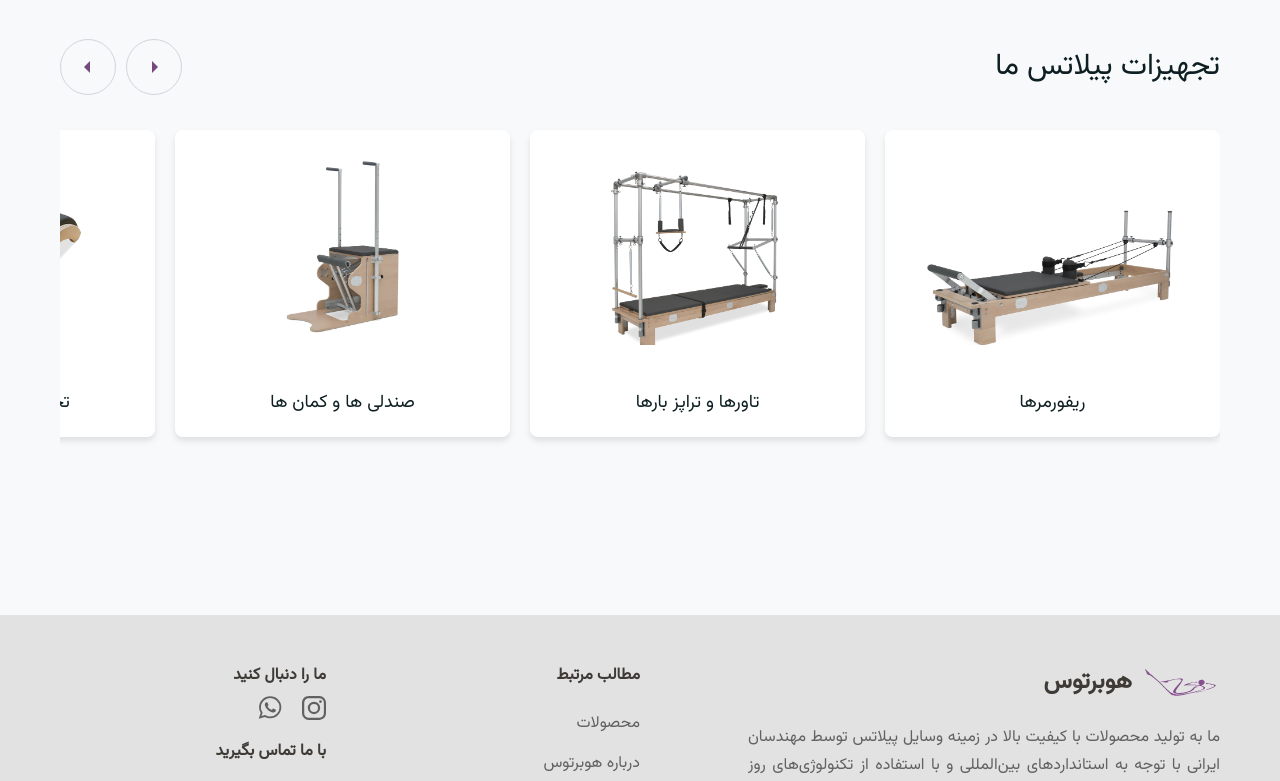
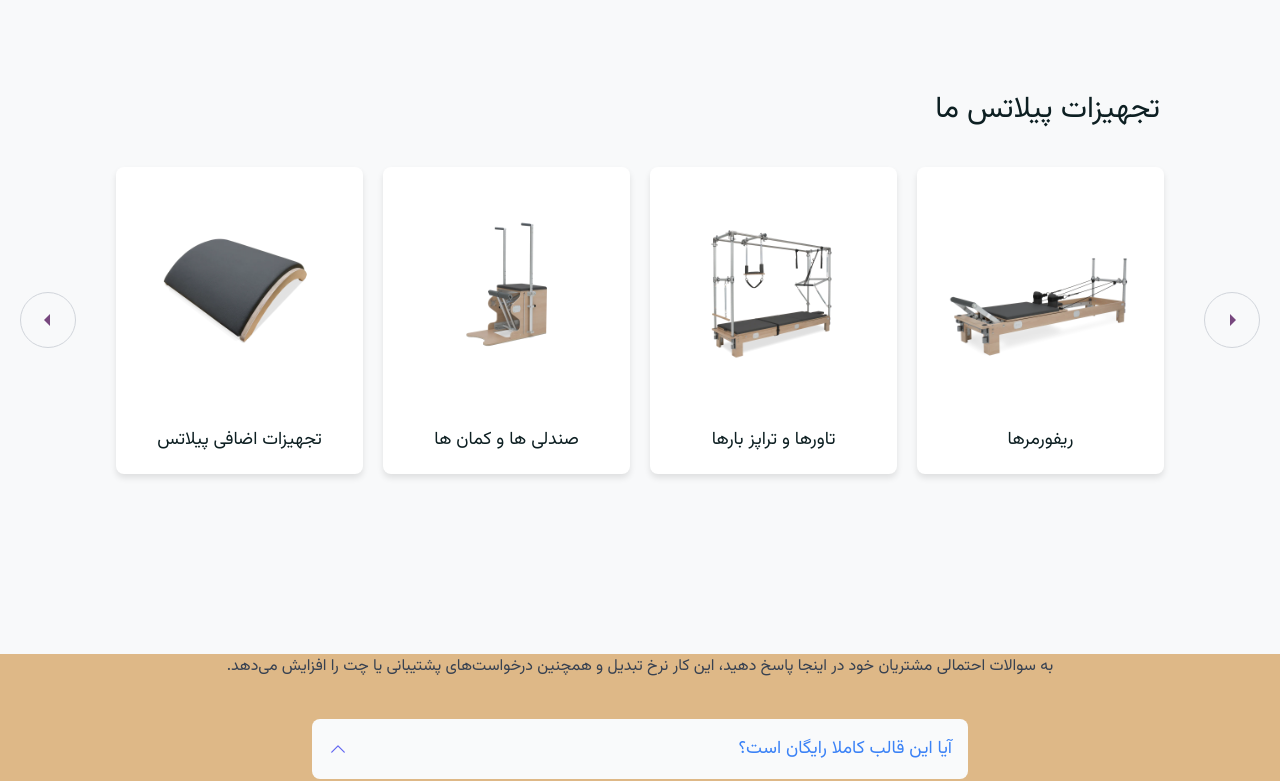
Before and after one commit to elhamest/hubertus-pilates-client, a Next.js app: page / in a window 1280 px wide. Shown: the part 1380-2161 px from the top of the page. Built offline with nearby package versions, Linux system fonts and the light colour scheme.

Commit message:
Fixed gallery slider in home page

```diff
--- a/src/app/page.js
+++ b/src/app/page.js
@@ -38,6 +38,8 @@ export default function Home({ locale = "fa" }) {
 
       <Container>
         <Benefits />
+      </Container>
+
       <Gallery
         title={faConstants.collectionGalleryTitle}
         items={faProductCollections}
@@ -78,22 +80,9 @@ export default function Home({ locale = "fa" }) {
           <Testimonials /> */}
       {/* ------------------------------------ */}
 
-        {/* <SectionTitle
-            preTitle="FAQ"
-            title={
-              locale === "fa" ? "سوالات متداول" : "Frequently Asked Questions"
-            }
-          >
-            {locale === "fa"
-              ? "به سوالات احتمالی مشتریان خود در اینجا پاسخ دهید، این کار نرخ تبدیل و همچنین درخواست‌های پشتیبانی یا چت را افزایش می‌دهد."
-              : `Answer your customers possible questions here, it will increase the
-            conversion rate as well as support or chat requests.`}
-          </SectionTitle>
-          <Faq /> */}
-        {/* ------------------------------------ */}
+      <Faq locale={locale} />
 
       {/* <Cta /> */}
-      </Container>
       {/* <HomeSlider imagePaths={imagePaths} /> */}
     </div>
   );
--- a/src/components/UI/gallery/Gallery.module.css
+++ b/src/components/UI/gallery/Gallery.module.css
@@ -1,28 +1,45 @@
 .galleryWrapper {
   text-align: center;
-  margin-top: 170px;
+  display: flex;
+  flex-direction: column;
+  align-items: flex-start;
+  justify-content: center;
+  margin: 170px auto 0;
+  width: 100%;
+  max-width: 1400px;
+  padding: 0 20px;
+  overflow: hidden;
 }
 
 .header {
   display: flex;
-  justify-content: space-between;
+  justify-content: flex-start;
   align-items: center;
   margin-bottom: 25px;
+  width: 100%;
+  margin-right: 100px;
 }
 
 .headerTitle {
   font-size: 30px;
   font-weight: 500;
+  margin: 0;
+  text-align: right;
+}
+
+/* Gallery Container with Navigation Buttons */
+.galleryContainer {
+  display: flex;
+  align-items: center;
+  justify-content: space-between;
+  width: 100%;
+  position: relative;
+  gap: 20px;
 }
 
 /* Navigation Buttons */
-.headerIndicators {
-  display: flex;
-  gap: 10px;
-  direction: ltr;
-}
-
-.circleButton {
+.leftButton,
+.rightButton {
   width: 56px;
   height: 56px;
   border-radius: 50%;
@@ -31,32 +48,38 @@
   justify-content: center;
   background: transparent;
   border: 1px solid #d1d5db;
-  transition: background-color 0.3s ease;
+  transition: all 0.3s ease;
   cursor: pointer;
+  flex-shrink: 0;
+  z-index: 2;
 }
-.circleButton .navigatorSvg {
+
+.leftButton:hover,
+.rightButton:hover {
+  background-color: var(--primary-color-light);
+  border-color: var(--primary-color-light);
+}
+
+.navigatorSvg {
   width: 24px;
   height: 24px;
 }
-.circleButton .navigatorSvg path {
+
+.navigatorSvg path {
   fill: var(--primary-color-dark);
+  transition: fill 0.3s ease;
 }
 
-.circleButton:hover {
-  background-color: var(--primary-color-light);
-}
-
-.circleButton:hover .navigatorSvg path {
+.leftButton:hover .navigatorSvg path,
+.rightButton:hover .navigatorSvg path {
   fill: var(--pure-white);
 }
 
-@media (prefers-color-scheme: dark) {
-  .circleButton .navigatorSvg path {
-    fill: var(--pure-white);
-  }
-  .circleButton {
-    border-color: #4b5563;
-  }
+/* Gallery Slider Wrapper - Contains the scroll */
+.gallerySliderWrapper {
+  flex: 1;
+  overflow: hidden;
+  position: relative;
 }
 
 .gallerySlider {
@@ -65,49 +88,150 @@
   overflow-x: auto;
   scroll-behavior: smooth;
   gap: 20px;
-  padding: 10px 0;
+  padding: 10px 20px;
+  width: 100%;
+  height: 100%;
 }
 
 .gallerySlider::-webkit-scrollbar {
-  display: none; /* Hide scrollbar for Chrome/Safari */
+  display: none;
+}
+
+/* Hide scrollbar for Firefox */
+.gallerySlider {
+  scrollbar-width: none;
+}
+
+/* Card Slider styles for GalleryItems */
+.cardSlider {
+  flex-shrink: 0;
+}
+
+/* Dark mode styles */
+@media (prefers-color-scheme: dark) {
+  .navigatorSvg path {
+    fill: var(--pure-white);
+  }
+
+  .leftButton,
+  .rightButton {
+    border-color: #4b5563;
+  }
+
+  .leftButton:hover,
+  .rightButton:hover {
+    background-color: var(--primary-color-dark);
+    border-color: var(--primary-color-dark);
+  }
+}
+
+/* Desktop and Tablet with scroll (from 768px and above) */
+@media (min-width: 768px) {
+  .gallerySlider {
+    overflow-x: auto;
+  }
 }
 
 /* Tablet Styles (768px to 899px) */
-@media (max-width: 899px) {
+@media (max-width: 899px) and (min-width: 768px) {
   .header {
     justify-content: center;
+    margin-right: 0;
   }
 
   .headerTitle {
     font-size: 1.5rem;
   }
 
-  .headerIndicators {
+  .galleryContainer {
+    gap: 10px;
+  }
+
+  .leftButton,
+  .rightButton {
+    width: 48px;
+    height: 48px;
+  }
+
+  .gallerySlider {
+    padding: 10px 15px;
+  }
+
+  .cardSlider {
+    flex: 0 0 220px;
+  }
+}
+
+/* Mobile Styles (480px to 767px) - Hide buttons and use grid */
+@media (max-width: 767px) and (min-width: 481px) {
+  .galleryWrapper {
+    margin-top: 80px;
+    padding: 0 15px;
+  }
+  .header {
+    margin-right: 0;
+  }
+  .galleryContainer {
+    flex-direction: column;
+    gap: 15px;
+  }
+
+  .leftButton,
+  .rightButton {
     display: none;
+  }
+
+  .gallerySliderWrapper {
+    width: 100%;
   }
 
   .gallerySlider {
     display: grid;
-    grid-template-columns: repeat(auto-fill, minmax(140px, 1fr));
+    grid-template-columns: repeat(2, 1fr);
     gap: 16px;
+    overflow-x: visible;
+    padding: 0;
+  }
+
+  .cardSlider {
+    flex: none;
+    width: 100%;
   }
 }
 
-/* Mobile Styles (480px to 767px) */
-@media (max-width: 767px) {
+/* Small Mobile Styles (max-width: 480px) */
+@media (max-width: 480px) {
   .galleryWrapper {
     margin-top: 80px;
+    padding: 0 15px;
+  }
+  .header {
+    margin-right: 0;
+  }
+  .galleryContainer {
+    flex-direction: column;
+    gap: 15px;
+  }
+
+  .leftButton,
+  .rightButton {
+    display: none;
+  }
+
+  .gallerySliderWrapper {
+    width: 100%;
   }
 
   .gallerySlider {
-    grid-template-columns: repeat(2, minmax(130px, 1fr));
-    gap: 16px;
+    display: grid;
+    grid-template-columns: 1fr;
+    gap: 12px;
+    overflow-x: visible;
+    padding: 0;
+  }
+
+  .cardSlider {
+    flex: none;
+    width: 100%;
   }
 }
-
-@media (max-width: 380px) {
-  .gallerySlider {
-    grid-template-columns: repeat(1, minmax(100px, 1fr));
-    gap: 12px;
-  }
-}
--- a/src/components/UI/gallery/galleryItems/GalleryItems.module.css
+++ b/src/components/UI/gallery/galleryItems/GalleryItems.module.css
@@ -4,12 +4,12 @@
   overflow: hidden;
   box-shadow: 0 4px 6px rgba(0, 0, 0, 0.1);
   transition: all 0.3s ease;
-  min-width: 200px;
 }
 
 .cardSlider {
   flex: 0 0 335px;
 }
+
 .cardProduct {
   flex: 0 0 335px;
 }
@@ -37,7 +37,7 @@
   height: 100%;
   padding: 10px 0 15px;
   transition: transform 0.3s ease-in-out;
-  object-fit: cover;
+  object-fit: contain;
 }
 
 .imageContainer:hover .image {
@@ -64,26 +64,33 @@
   }
 }
 
-@media (max-width: 899px) {
+/* Tablet Styles (768px to 899px) */
+@media (max-width: 899px) and (min-width: 768px) {
+  .cardSlider,
+  .cardProduct {
+    flex: 0 0 220px;
+  }
+
+  .imageContainer {
+    height: 180px;
+  }
+
+  .cardTitle {
+    font-size: 14px;
+    padding: 15px 10px;
+  }
+}
+
+/* Mobile Styles (767px and below) */
+@media (max-width: 767px) {
   .cardSlider,
   .cardProduct {
     flex: none;
+    width: 100%;
   }
 
   .imageContainer {
-    height: 120px;
-  }
-
-  .image {
-    object-fit: scale-down;
-  }
-
-  .cardSlider .imageContainer {
-    height: 160px;
-  }
-
-  .cardProduct .imageContainer {
-    height: 160px;
+    height: 140px;
   }
 
   .cardTitle {
--- a/src/components/UI/gallery/index.jsx
+++ b/src/components/UI/gallery/index.jsx
@@ -1,7 +1,5 @@
 import { useRef } from "react";
-
 import GalleryItems from "./galleryItems";
-
 import styles from "./Gallery.module.css";
 
 const Gallery = ({ title, items }) => {
@@ -18,37 +16,35 @@ const Gallery = ({ title, items }) => {
   return (
     <div className={styles.galleryWrapper}>
       <div className={styles.header}>
-        <h2 className={`${styles.headerTitle} animateFadeInUp`}>{title}</h2>
-        <div className={`flex gap-4 ltr ${styles.headerIndicators}`}>
-          <button
-            className={styles.circleButton}
-            onClick={moveLeft}
-            aria-label="Previous"
-          >
-            <svg
-              className={`icon icon-chevron-left ${styles.navigatorSvg}`}
-              viewBox="0 0 24 24"
-            >
-              <path d="M14 6L8 12L14 18" fill="#905a98"></path>
-            </svg>
-          </button>
-          <button
-            className={styles.circleButton}
-            onClick={moveRight}
-            aria-label="Next"
-          >
-            <svg
-              className={`icon icon-chevron-rigth ${styles.navigatorSvg}`}
-              viewBox="0 0 24 24"
-            >
-              <path d="M10 6L16 12L10 18" fill="#905a98"></path>
-            </svg>
-          </button>
-        </div>
+        <h2 className={styles.headerTitle}>{title}</h2>
       </div>
 
-      <div className={styles.gallerySlider} ref={sliderRef}>
-        <GalleryItems items={items} customClass="cardSlider" />
+      <div className={styles.galleryContainer}>
+        <button
+          className={styles.rightButton}
+          onClick={moveRight}
+          aria-label="Next"
+        >
+          <svg className={styles.navigatorSvg} viewBox="0 0 24 24">
+            <path d="M10 6L16 12L10 18" />
+          </svg>
+        </button>
+
+        <div className={styles.gallerySliderWrapper}>
+          <div className={styles.gallerySlider} ref={sliderRef}>
+            <GalleryItems items={items} customClass={styles.cardSlider} />
+          </div>
+        </div>
+
+        <button
+          className={styles.leftButton}
+          onClick={moveLeft}
+          aria-label="Previous"
+        >
+          <svg className={styles.navigatorSvg} viewBox="0 0 24 24">
+            <path d="M14 6L8 12L14 18" />
+          </svg>
+        </button>
       </div>
     </div>
   );
--- /dev/null
+++ b/src/components/home/faq/Faq.module.css
@@ -0,0 +1,79 @@
+.faqWrapper {
+  background-color: burlywood;
+  margin-top: 170px;
+}
+
+.description {
+  margin-bottom: 2rem;
+  text-align: center;
+  color: #374151;
+  line-height: 1.6;
+}
+
+.container {
+  padding: 0 !important;
+}
+
+.wrapper {
+  width: 100%;
+  max-width: 42rem;
+  padding: 0.5rem;
+  margin-left: auto;
+  margin-right: auto;
+  border-radius: 1rem;
+}
+
+.faqItem {
+  margin-bottom: 1.25rem;
+}
+
+.faqButton {
+  display: flex;
+  align-items: center;
+  justify-content: space-between;
+  width: 100%;
+  padding: 1rem;
+  text-align: right;
+  font-size: 1.125rem;
+  line-height: 1.75rem;
+  color: #3b82f6;
+  background-color: #f9fafb;
+  border-radius: 0.5rem;
+  border: none;
+  cursor: pointer;
+  transition: background-color 0.2s ease;
+}
+
+.faqButton:hover {
+  background-color: #f3f4f6;
+}
+
+.faqButton:focus {
+  outline: none;
+  box-shadow: 0 0 0 2px rgba(99, 102, 241, 0.1);
+}
+
+.faqButtonActive {
+  background-color: #f3f4f6;
+}
+
+.question {
+  flex: 1;
+}
+
+.chevron {
+  width: 1.25rem;
+  height: 1.25rem;
+  color: #6366f1;
+  transition: transform 0.2s ease;
+}
+
+.chevronRotated {
+  transform: rotate(180deg);
+}
+
+.answer {
+  padding: 1rem 1rem 0.5rem 1rem;
+  color: #3b82f6;
+  line-height: 1.6;
+}
--- a/src/components/home/faq/index.jsx
+++ b/src/components/home/faq/index.jsx
@@ -4,6 +4,8 @@ import { Container } from "@/components/UI/container";
 // import { ChevronUpIcon } from "@heroicons/react/24/solid";
 import { enFaq } from "../../../data/en";
 import { faFaq } from "../../../data/fa";
+
+import styles from "./Faq.module.css";
 
 export const Faq = ({ locale = "fa" }) => {
   const faqData = locale === "fa" ? faFaq : enFaq;
@@ -19,20 +21,30 @@ export const Faq = ({ locale = "fa" }) => {
   };
 
   return (
-    <Container className="!p-0">
-      <div className="w-full max-w-2xl p-2 mx-auto rounded-2xl">
+    <div className={styles.faqWrapper}>
+      <div className={styles.description}>
+        {locale === "fa"
+          ? "به سوالات احتمالی مشتریان خود در اینجا پاسخ دهید، این کار نرخ تبدیل و همچنین درخواست‌های پشتیبانی یا چت را افزایش می‌دهد."
+          : `Answer your customers possible questions here, it will increase the
+            conversion rate as well as support or chat requests.`}
+      </div>
+
+      <Container className={styles.container}>
+        <div className={styles.wrapper}>
           {faqData?.map((item, index) => (
-          <div key={item.question} className="mb-5">
+            <div key={item.question} className={styles.faqItem}>
               <button
                 onClick={() => toggleAccordion(index)}
-              className="flex items-center justify-between w-full px-4 py-4 text-lg text-left text-accentColorBlue rounded-lg bg-gray-50 hover:bg-gray-100 focus:outline-none focus-visible:ring focus-visible:ring-indigo-100 focus-visible:ring-opacity-75"
+                className={`${styles.faqButton} ${
+                  openIndex === index ? styles.faqButtonActive : ""
+                }`}
               >
-              <span>{item.question}</span>
+                <span className={styles.question}>{item.question}</span>
 
                 {/* <ChevronUpIcon
                 className={`${
-                  openIndex === index ? "transform rotate-180" : ""
-                } w-5 h-5 text-indigo-500`}
+                  openIndex === index ? styles.chevronRotated : ""
+                } ${styles.chevron}`}
               /> */}
                 <svg
                   xmlns="http://www.w3.org/2000/svg"
@@ -41,8 +53,8 @@ export const Faq = ({ locale = "fa" }) => {
                   strokeWidth={1.5}
                   stroke="currentColor"
                   className={`fa-solid fa-chevron-up ${
-                  openIndex === index ? "transform rotate-180" : ""
-                } w-5 h-5 text-indigo-500`}
+                    openIndex === index ? styles.chevronRotated : ""
+                  } ${styles.chevron}`}
                 >
                   <path
                     strokeLinecap="round"
@@ -52,13 +64,12 @@ export const Faq = ({ locale = "fa" }) => {
                 </svg>
               </button>
               {openIndex === index && (
-              <div className="px-4 pt-4 pb-2 text-accentColorBlue">
-                {item.answer}
-              </div>
+                <div className={styles.answer}>{item.answer}</div>
               )}
             </div>
           ))}
         </div>
       </Container>
+    </div>
   );
 };
--- a/src/data/en/index.js
+++ b/src/data/en/index.js
@@ -18,8 +18,8 @@ import reformerWithTowerImg2 from "../../../public/img/collections/reformers/ref
 import reformerWithTowerImg3 from "../../../public/img/collections/reformers/reformer-with-tower/31-reformer-with-tower-2.png";
 // reformer-combo
 import reformerComboImg1 from "../../../public/img/collections/reformers/reformer-combo/01-reformer-combo.webp";
-import reformerComboImg2 from "../../../public/img/collections/reformers/reformer-combo/13-reformer-combo-cadillac-1.png";
-import reformerComboImg3 from "../../../public/img/collections/reformers/reformer-combo/14-reformer-combo-cadillac-2.png";
+// import reformerComboImg2 from "../../../public/img/collections/reformers/reformer-combo/13-reformer-combo-cadillac-1.png";
+// import reformerComboImg3 from "../../../public/img/collections/reformers/reformer-combo/14-reformer-combo-cadillac-2.png";
 import reformerComboImg4 from "../../../public/img/collections/reformers/reformer-combo/15-reformer-combo-cadillac-3.png";
 import reformerComboImg5 from "../../../public/img/collections/reformers/reformer-combo/16-reformer-combo-cadillac-4.png";
 import reformerComboImg6 from "../../../public/img/collections/reformers/reformer-combo/27-reformer-combo-cadillac-5.png";
@@ -31,6 +31,8 @@ import reformerComboImg9 from "../../../public/img/collections/reformers/reforme
 import cTowersTrapezeSystemsImg from "../../../public/img/collections/towers-and-trapeze-systems/c-towers-trapeze-systems.webp";
 // cadillac
 import cadillacTrapezeTableImg1 from "../../../public/img/collections/towers-and-trapeze-systems/cadillac/01-cadillac-(trapeze-table).webp";
+import cadillacTrapezeTableImg2 from "../../../public/img/collections/towers-and-trapeze-systems/cadillac/13-cadillac-1.png";
+import cadillacTrapezeTableImg3 from "../../../public/img/collections/towers-and-trapeze-systems/cadillac/14-cadillac-2.png";
 // wall-tower-unit
 import wallTowerUnitImg1 from "../../../public/img/collections/towers-and-trapeze-systems/wall-tower-unit/01-wall-tower-unit.webp";
 // wall-unit
@@ -289,8 +291,8 @@ export const enProductCollections = [
         id: 3,
         images: [
           reformerComboImg1,
-          reformerComboImg2,
-          reformerComboImg3,
+          // reformerComboImg2,
+          // reformerComboImg3,
           reformerComboImg4,
           reformerComboImg5,
           reformerComboImg6,
@@ -315,7 +317,11 @@ export const enProductCollections = [
         desc: "کادیلاک، یکی از برجسته‌ترین دستگاه‌های پیلاتس، تمرینی کامل برای تقویت عضلات مرکزی، انعطاف‌پذیری، قدرت و تعادل ارائه می‌دهد. با قابلیت تنظیم مقاومت و شدت، برای افراد مبتدی و پیشرفته مناسب است.",
         detail: pCadilac,
         id: 4,
-        images: [cadillacTrapezeTableImg1],
+        images: [
+          { img: cadillacTrapezeTableImg1, isHorizontal: true },
+          { img: cadillacTrapezeTableImg2, isHorizontal: true },
+          { img: cadillacTrapezeTableImg3, isHorizontal: false },
+        ],
       },
       {
         title: "وال یونیت",
--- a/src/data/fa/index.js
+++ b/src/data/fa/index.js
@@ -18,8 +18,8 @@ import reformerWithTowerImg2 from "../../../public/img/collections/reformers/ref
 import reformerWithTowerImg3 from "../../../public/img/collections/reformers/reformer-with-tower/31-reformer-with-tower-2.png";
 // reformer-combo
 import reformerComboImg1 from "../../../public/img/collections/reformers/reformer-combo/01-reformer-combo.webp";
-import reformerComboImg2 from "../../../public/img/collections/reformers/reformer-combo/13-reformer-combo-cadillac-1.png";
-import reformerComboImg3 from "../../../public/img/collections/reformers/reformer-combo/14-reformer-combo-cadillac-2.png";
+// import reformerComboImg2 from "../../../public/img/collections/reformers/reformer-combo/13-reformer-combo-cadillac-1.png";
+// import reformerComboImg3 from "../../../public/img/collections/reformers/reformer-combo/14-reformer-combo-cadillac-2.png";
 import reformerComboImg4 from "../../../public/img/collections/reformers/reformer-combo/15-reformer-combo-cadillac-3.png";
 import reformerComboImg5 from "../../../public/img/collections/reformers/reformer-combo/16-reformer-combo-cadillac-4.png";
 import reformerComboImg6 from "../../../public/img/collections/reformers/reformer-combo/27-reformer-combo-cadillac-5.png";
@@ -31,6 +31,8 @@ import reformerComboImg9 from "../../../public/img/collections/reformers/reforme
 import cTowersTrapezeSystemsImg from "../../../public/img/collections/towers-and-trapeze-systems/c-towers-trapeze-systems.webp";
 // cadillac
 import cadillacTrapezeTableImg1 from "../../../public/img/collections/towers-and-trapeze-systems/cadillac/01-cadillac-(trapeze-table).webp";
+import cadillacTrapezeTableImg2 from "../../../public/img/collections/towers-and-trapeze-systems/cadillac/13-cadillac-1.png";
+import cadillacTrapezeTableImg3 from "../../../public/img/collections/towers-and-trapeze-systems/cadillac/14-cadillac-2.png";
 // wall-tower-unit
 import wallTowerUnitImg1 from "../../../public/img/collections/towers-and-trapeze-systems/wall-tower-unit/01-wall-tower-unit.webp";
 // wall-unit
@@ -286,8 +288,8 @@ export const faProductCollections = [
         id: 3,
         images: [
           { img: reformerComboImg1, isHorizontal: true },
-          { img: reformerComboImg2, isHorizontal: true },
-          { img: reformerComboImg3, isHorizontal: false },
+          // { img: reformerComboImg2, isHorizontal: true },
+          // { img: reformerComboImg3, isHorizontal: false },
           { img: reformerComboImg4, isHorizontal: false },
           { img: reformerComboImg5, isHorizontal: false },
           { img: reformerComboImg6, isHorizontal: true },
@@ -311,7 +313,11 @@ export const faProductCollections = [
         desc: "کادیلاک، یکی از برجسته‌ترین دستگاه‌های پیلاتس، تمرینی کامل برای تقویت عضلات مرکزی، انعطاف‌پذیری، قدرت و تعادل ارائه می‌دهد. با قابلیت تنظیم مقاومت و شدت، برای افراد مبتدی و پیشرفته مناسب است.",
         detail: pCadilac,
         id: 4,
-        images: [{ img: cadillacTrapezeTableImg1, isHorizontal: true }],
+        images: [
+          { img: cadillacTrapezeTableImg1, isHorizontal: true },
+          { img: cadillacTrapezeTableImg2, isHorizontal: true },
+          { img: cadillacTrapezeTableImg3, isHorizontal: false },
+        ],
       },
       {
         title: "وال یونیت",
```
Also changed, not shown: public/img/collections/towers-and-trapeze-systems/cadillac/13-cadillac-1.png (renamed from public/img/collections/reformers/reformer-combo/13-reformer-combo-cadillac-1.png), public/img/collections/towers-and-trapeze-systems/cadillac/14-cadillac-2.png (renamed from public/img/collections/reformers/reformer-combo/14-reformer-combo-cadillac-2.png). Lines whose indentation alone changed are shown as unchanged.
